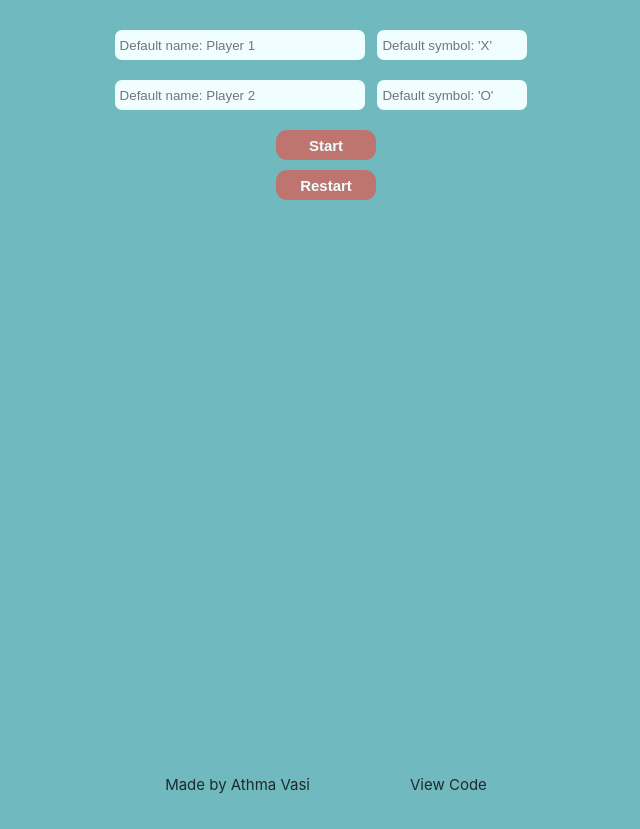
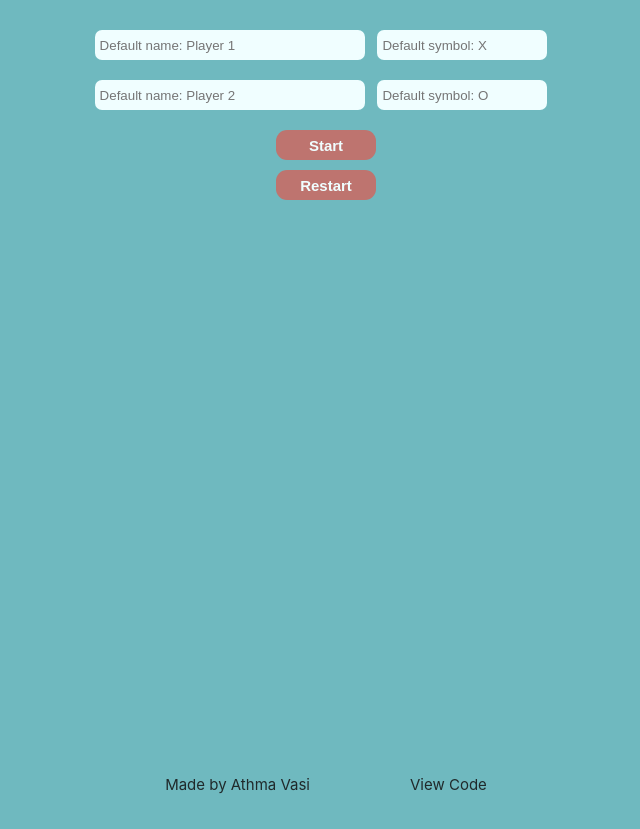
Before and after one commit to Athma-Vasi/Tic-Tac-Toe, a plain HTML site: page index.html in a window 1280 px wide. Shown: the part 117-946 px from the top of the page, without its empty margins (314-954 px from the left). Drawn offline with Linux system fonts and the light colour scheme.

Commit message:
increase symbol input width, remove apostrophe in placeholder text

```diff
--- a/index.html
+++ b/index.html
@@ -27,7 +27,7 @@
 							type="text"
 							name="player1Symbol"
 							id="player1Symbol"
-							placeholder="Default symbol: 'X'"
+							placeholder="Default symbol: X"
 							maxlength="1"
 						/>
 					</span>
@@ -46,7 +46,7 @@
 							type="text"
 							name="player2Symbol"
 							id="player2Symbol"
-							placeholder="Default symbol: 'O'"
+							placeholder="Default symbol: O"
 							maxlength="1"
 						/>
 					</span>
--- a/style.css
+++ b/style.css
@@ -86,12 +86,12 @@ input:active {
 
 #player1,
 #player2 {
-	width: 25rem;
+	width: 27rem;
 }
 
 #player1Symbol,
 #player2Symbol {
-	width: 15rem;
+	width: 17rem;
 }
 
 .bttn {
```
